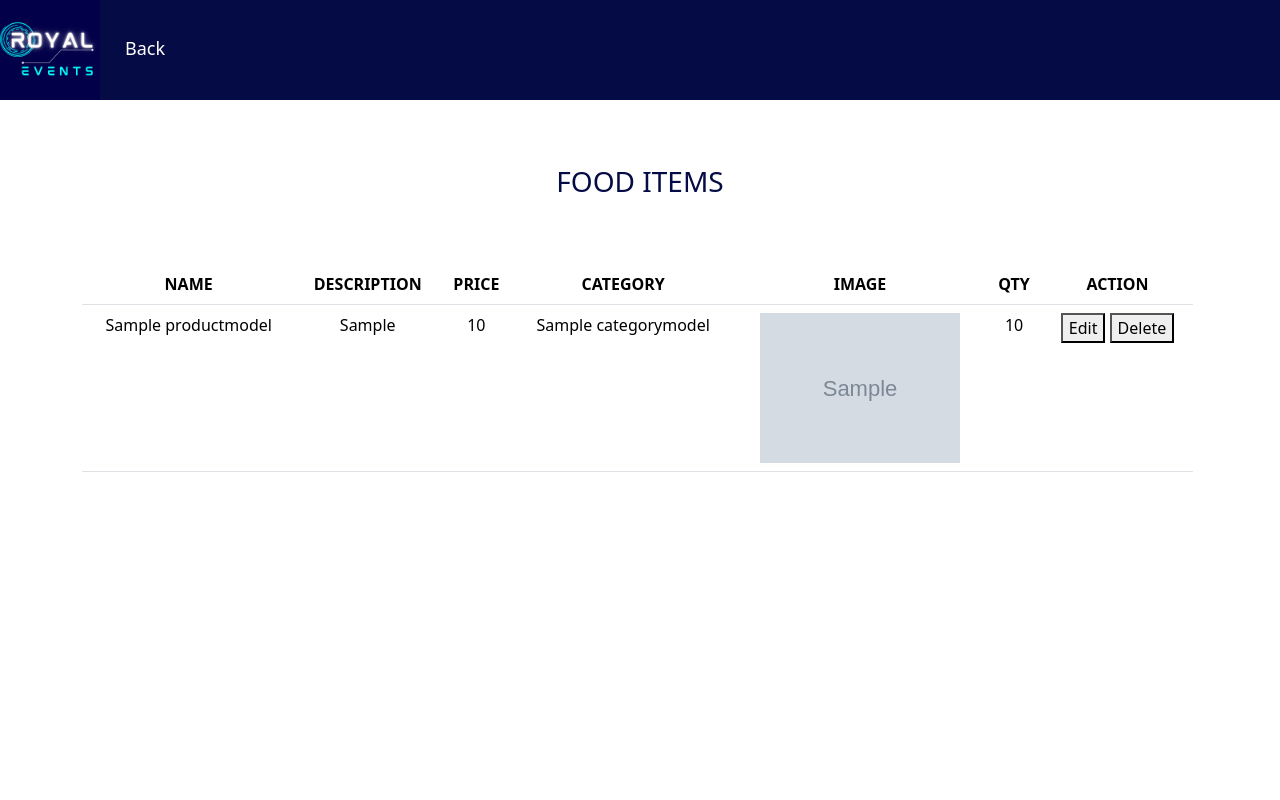
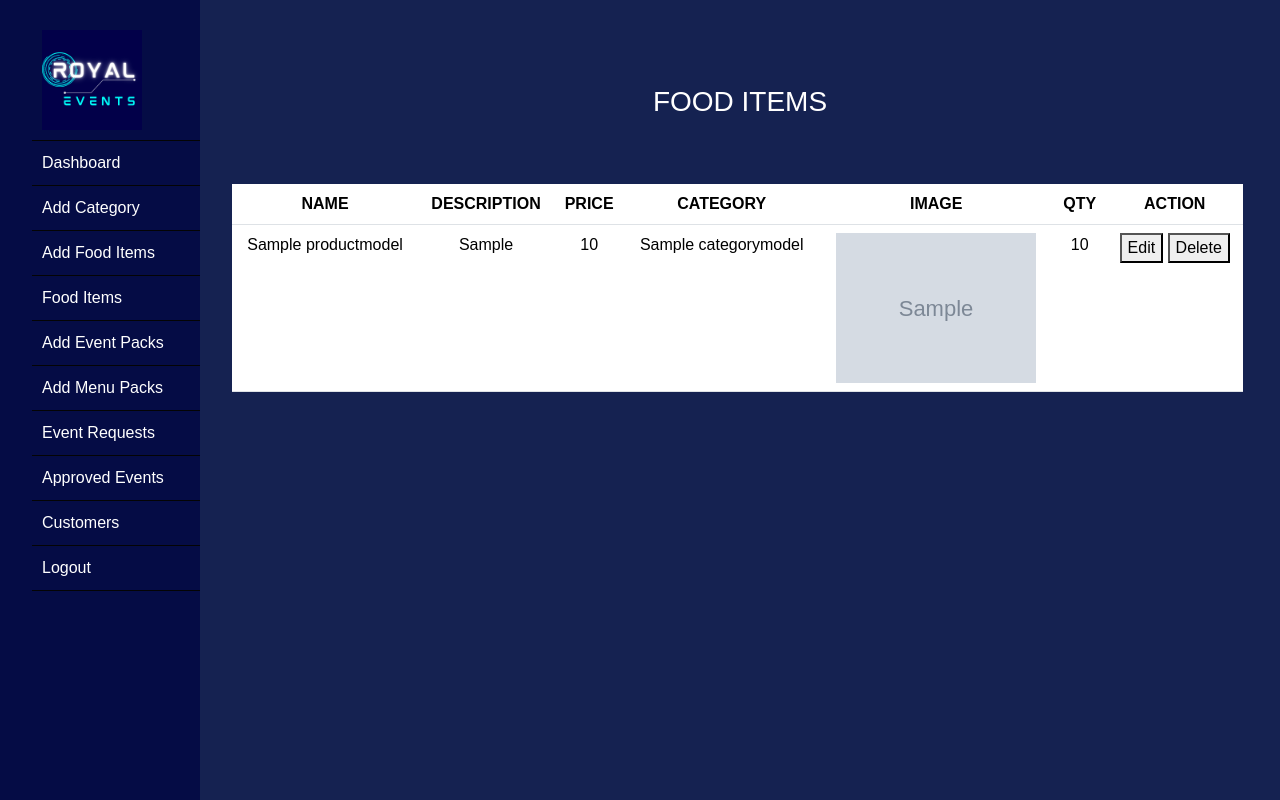
Before and after one commit to alen0577/catering-and-event-management-project, a Django app: page /show_products/ in a window 1280 px wide. Run offline with Django 4.2, Linux system fonts and the light colour scheme; a user stored in the database is signed in; tables that the repository leaves empty hold one stand-in row (values such as "Sample post"); grey boxes marked "Sample" are stand-in pictures.

Commit message:
modified

```diff
--- a/templates/manager/adminhome.html
+++ b/templates/manager/adminhome.html
@@ -79,11 +79,11 @@ Royal Events-Admin_Home
 
 
 <div class="sidebar">
-  <button class="toggle-btn">☰</button>
+  <button class="toggle-btn"></button>
   <ul>
 
-    <li class="menu-item"><a href="{% url 'userhome' %}"><img src="{% static 'images/logo.png' %}" style="height: 100px;width: 100px;"></a></li>
-    <li class="menu-item"><a href="{% url 'userhome' %}">Dashboard</a></li>
+    <li class="menu-item"><a href="{% url 'adminhome' %}"><img src="{% static 'images/logo.png' %}" style="height: 100px;width: 100px;"></a></li>
+    <li class="menu-item"><a href="{% url 'adminhome' %}">Dashboard</a></li>
     <li class="menu-item"><a  data-bs-toggle="modal" data-bs-target="#categorymodal" href="#">Add Category</a></li>
     <li class="menu-item"><a href="{% url 'product' %}">Add Food Items</a></li>
     <li class="menu-item"><a href="{% url 'showprdt' %}">Food Items</a></li>
--- a/templates/manager/sampnavbar.htm
+++ b/templates/manager/sampnavbar.htm
@@ -64,11 +64,11 @@
 
 
   <div class="sidebar">
-    <button class="toggle-btn">☰</button>
+    <button class="toggle-btn"></button>
     <ul>
 
-      <li class="menu-item"><a href="{% url 'userhome' %}"><img src="{% static 'images/logo.png' %}" style="height: 100px;width: 100px;"></a></li>
-      <li class="menu-item"><a href="{% url 'userhome' %}">Dashboard</a></li>
+      <li class="menu-item"><a href="{% url 'adminhome' %}"><img src="{% static 'images/logo.png' %}" style="height: 100px;width: 100px;"></a></li>
+      <li class="menu-item"><a href="{% url 'adminhome' %}">Dashboard</a></li>
       <li class="menu-item"><a  data-bs-toggle="modal" data-bs-target="#categorymodal" href="#">Add Category</a></li>
       <li class="menu-item"><a href="{% url 'product' %}">Add Food Items</a></li>
       <li class="menu-item"><a href="{% url 'showprdt' %}">Food Items</a></li>
--- a/templates/manager/showproduct.html
+++ b/templates/manager/showproduct.html
@@ -8,21 +8,113 @@ Food Items...
 
 {% block body %}
 
+<style>
+    body {
+      margin: 0;
+      padding: 0;
+      font-family: Arial, sans-serif;
+      font-size: 16px;
+      line-height: 1.5;
+      background-color:  rgb(21, 34, 81);
+
+    }
+
+    .sidebar {
+      position: fixed;
+      top: 0;
+      left: 0;
+      width: 200px;
+      height: 100%;
+      background-color:rgb(5, 12, 69);
+      overflow-x: hidden;
+      padding-top: 20px;
+    }
+
+    .main-content {
+      margin-left: 200px;
+      padding: 20px;
+    }
+
+    .menu-item {
+      list-style: none;
+      padding: 10px;
+      border-bottom: 1px solid #040404;
+    }
+
+    .menu-item a {
+      text-decoration: none;
+      color: #ffffff;
+    }
+
+    .menu-item a:hover {
+      color: #000;
+    }
+
+    .toggle-btn {
+      display: none;
+    }
+
+    @media screen and (max-width: 768px) {
+      .sidebar {
+        width: 100%;
+        height: auto;
+        position: relative;
+      }
+
+      .toggle-btn {
+        display: block;
+        position: absolute;
+        top: 10px;
+        right: 10px;
+      }
+
+      .main-content {
+        margin-left: 0;
+      }
+    }
+  </style>
 
 
-<div class="nav " style="background-color: rgb(5, 12, 69);;">
-    <a class="navbar-brand" href="#"><img src="{% static 'images/logo.png' %}" style="height: 100px;width: 100%;"></a>
-    <a href="{% url 'adminhome' %}"><label type="submit"  class="label" style="background-color: rgb(5, 12, 69);color: white;margin-top: 35px; font-size:large;margin-left: 25px;">Back</label>
-    </a>
+  <div class="sidebar">
+    <button class="toggle-btn"></button>
+    <ul>
+
+      <li class="menu-item"><a href="{% url 'adminhome' %}"><img src="{% static 'images/logo.png' %}" style="height: 100px;width: 100px;"></a></li>
+      <li class="menu-item"><a href="{% url 'adminhome' %}">Dashboard</a></li>
+      <li class="menu-item"><a  data-bs-toggle="modal" data-bs-target="#categorymodal" href="#">Add Category</a></li>
+      <li class="menu-item"><a href="{% url 'product' %}">Add Food Items</a></li>
+      <li class="menu-item"><a href="{% url 'showprdt' %}">Food Items</a></li>
+      <li class="menu-item"><a  data-bs-toggle="modal" data-bs-target="#eventmodal" href="#">Add Event Packs</a></li>
+      <li class="menu-item"><a  data-bs-toggle="modal" data-bs-target="#menumodal" href="#">Add Menu Packs</a></li>
+
+
+      <li class="menu-item"><a href="{% url 'eventrequest' %}">Event Requests</a></li>
+      <li class="menu-item"><a href="{% url 'approvedbookings' %}">Approved Events</a></li>
+      <li class="menu-item"><a href="{% url 'showusr' %}">Customers</a></li>
+
+      {% if user.is_authenticated %}
+      <li class="menu-item"><a href="{% url 'logout' %}">Logout</a></li>
+      {% else %}
+      <li class="menu-item"><a data-bs-toggle="modal" data-bs-target="#loginmodal" href="">Login</a></li>
+      <!-- <li class="menu-item"><a data-bs-toggle="modal" data-bs-target="#registrationmodal" href="">Register</a></li> -->
+      {% endif %}
+
+
+    </ul>
   </div>
 
+
+
+  <div class="main-content">
+
+    <section>
 
 
         <center>
 
 
             <div class="container mt-5" style="margin-top: 20px;">
-                    <h3 class="alert  text-center mb-5" style="color: rgb(5, 12, 69)">
+                <h3 class="alert  text-center mb-5" style="color: rgb(255, 255, 255)">
                  FOOD ITEMS
                 </h3>
                 <div class="row">
@@ -68,6 +160,30 @@ Food Items...
                 </div>
             </div>
         </center>
+
+
+
+
+
+
+      <div class="row">
+        <div class="col-4">
+            {% include 'home/login.html' %}
+            {% include 'manager/category.html' %}
+            {% include 'manager/eventpacks.html' %}
+            {% include 'manager/menupacks.html' %}
+
+        </div>
+      </div>
+    </section>
+
+
+
+
+
+  </div>
+
+
 
 
 
```
Lines whose indentation alone changed are shown as unchanged.
